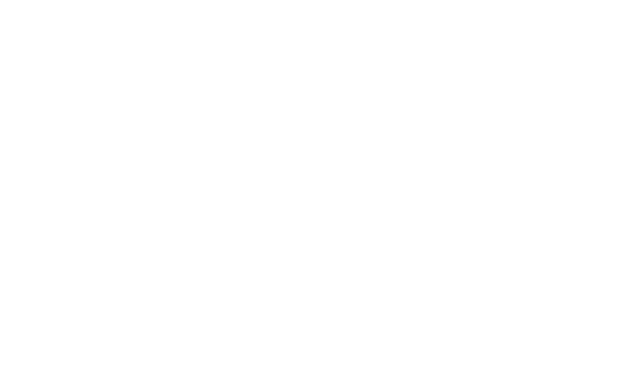
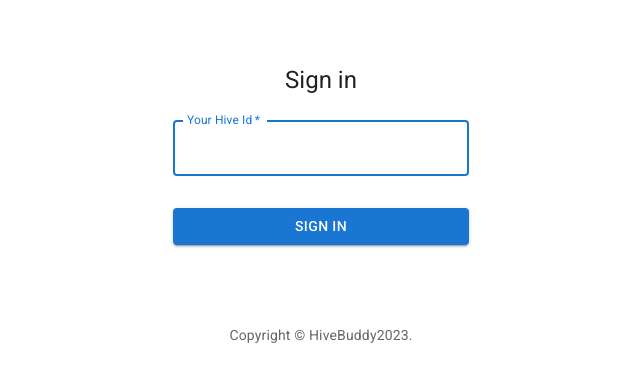
Before and after one commit to hive-buddy/hivebuddy-frontend, a React (Create React App) app: page /HiveId in a window 1280 px wide. Before the commit this address had no page. Shown: the top 382 px of the page, without its empty margins (319-959 px from the left). Built offline with nearby package versions, Linux system fonts and the light colour scheme.

Commit message:
sign in page

```diff
--- a/src/App.js
+++ b/src/App.js
@@ -7,6 +7,7 @@
 import HiveBuddyDesc from "./pages/HiveBuddy/HiveBuddyDesc";
 import Login from "./pages/Login/Login";
 import {useState} from "react";
+import HiveId from "./pages/Login/HiveId";
 
 
 function App() {
@@ -21,13 +22,14 @@
                     <Navbar />
                     <HiveBuddy />
                     <HiveBuddyDesc />
-                    <Team />
+                    {/*<Team />*/}
                     {/* <Strengths /> */}
                     {/* <Process /> */}
                     <Login />
                 </>
             } />
             <Route path='/enter' element={<Overview />} />
+            <Route path='/HiveId' element={<HiveId />} />
             <Route path='login' element={<h1>Login Page Component</h1>} />
         </Routes>
     );
--- a/src/pages/Login/HiveId.js
+++ b/src/pages/Login/HiveId.js
@@ -1,8 +1,84 @@
 import React from 'react'
+import {
+    Avatar,
+    Box,
+    Container,
+    CssBaseline,
+    FormControlLabel,
+    Grid,
+    TextField,
+    Typography
+} from "@mui/material";
+import Button from "@mui/material/Button";
+
+function Copyright(props) {
+    return (
+        <Typography variant="body2" color="text.secondary" align="center" {...props}>
+            {'Copyright © '}
+            HiveBuddy
+            {new Date().getFullYear()}
+            {'.'}
+        </Typography>
+    );
+}
 
 const HiveId = () => {
+    const handleSubmit = (event) => {
+        event.preventDefault();
+        const data = new FormData(event.currentTarget);
+        console.log({
+            hiveId: data.get('hiveId'),
+        });
+    };
     return (
-        <div>HiveId</div>
+        <Container component="main" maxWidth="xs">
+            <CssBaseline/>
+            <Box
+                sx={{
+                    marginTop: 8,
+                    display: 'flex',
+                    flexDirection: 'column',
+                    alignItems: 'center',
+                }}
+            >
+                <Typography component="h1" variant="h5">
+                    Sign in
+                </Typography>
+                <Box component="form" onSubmit={handleSubmit} noValidate sx={{mt: 1}}>
+                    <TextField
+                        margin="normal"
+                        required
+                        fullWidth
+                        id="hiveId"
+                        label="Your Hive Id"
+                        name="hiveId"
+                        autoComplete="hiveId"
+                        autoFocus
+                    />
+                    <Button
+                        type="submit"
+                        fullWidth
+                        variant="contained"
+                        sx={{mt: 3, mb: 2}}
+                    >
+                        Sign In
+                    </Button>
+                    <Grid container>
+                        {/*<Grid item xs>*/}
+                        {/*    <Link href="#" variant="body2">*/}
+                        {/*        Forgot password?*/}
+                        {/*    </Link>*/}
+                        {/*</Grid>*/}
+                        {/*<Grid item>*/}
+                        {/*    <Link href="#" variant="body2">*/}
+                        {/*        {"Don't have an account? Sign Up"}*/}
+                        {/*    </Link>*/}
+                        {/*</Grid>*/}
+                    </Grid>
+                </Box>
+            </Box>
+            <Copyright sx={{mt: 8, mb: 4}}/>
+        </Container>
     )
 }
 export default HiveId
--- a/src/pages/Login/Login.js
+++ b/src/pages/Login/Login.js
@@ -1,13 +1,19 @@
 import React from 'react'
 import {Button, Container} from "@mui/material";
 import {PageStyles} from "../consts/pageStyles";
-import { Link } from 'react-router-dom'
+import {useNavigate} from "react-router-dom";
+
 
 const Login = () => {
+    const navigate = useNavigate();
+
+    const navigateToHiveID = () => {
+        navigate('/HiveId');
+    };
     return (
         <Container sx={PageStyles.container}>
             Already have an our device?
-            <Button>Log in</Button>
+            <Button onClick={navigateToHiveID}>Log in</Button>
         </Container>
     )
 }
```
